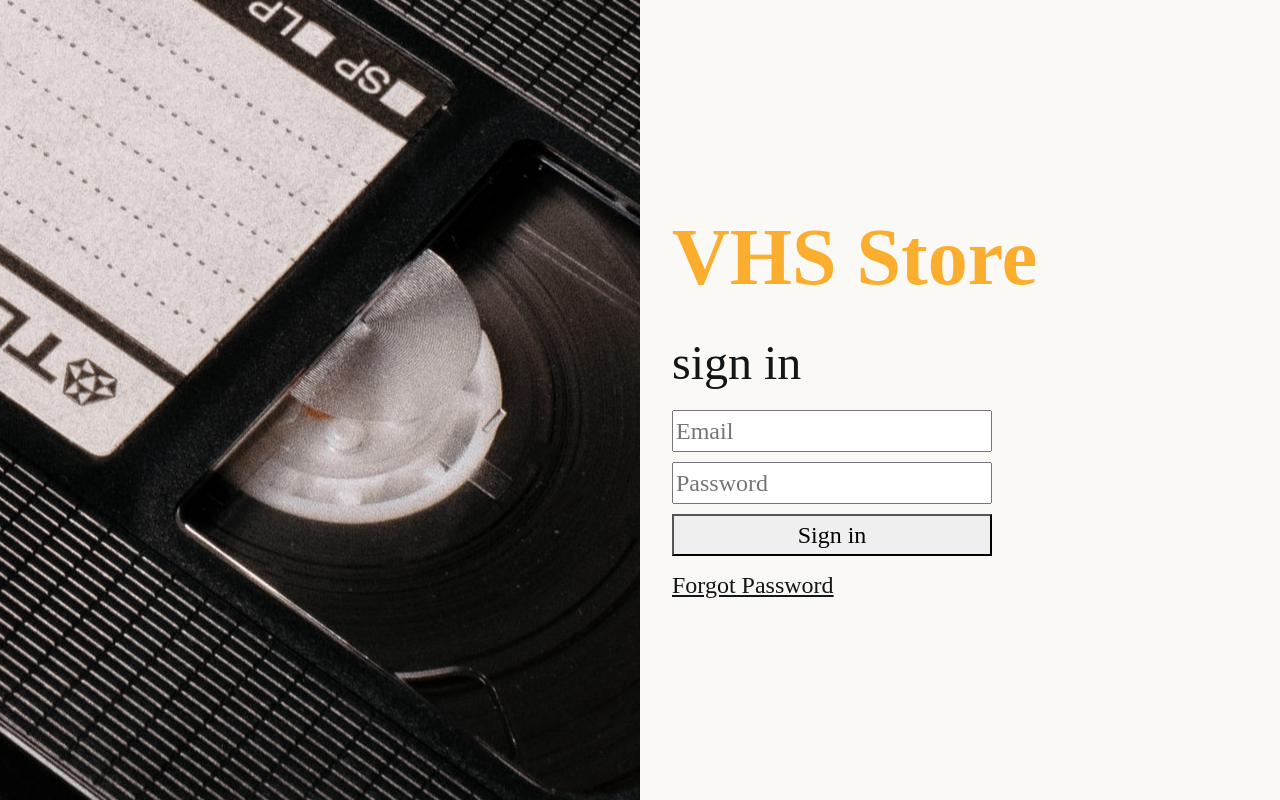
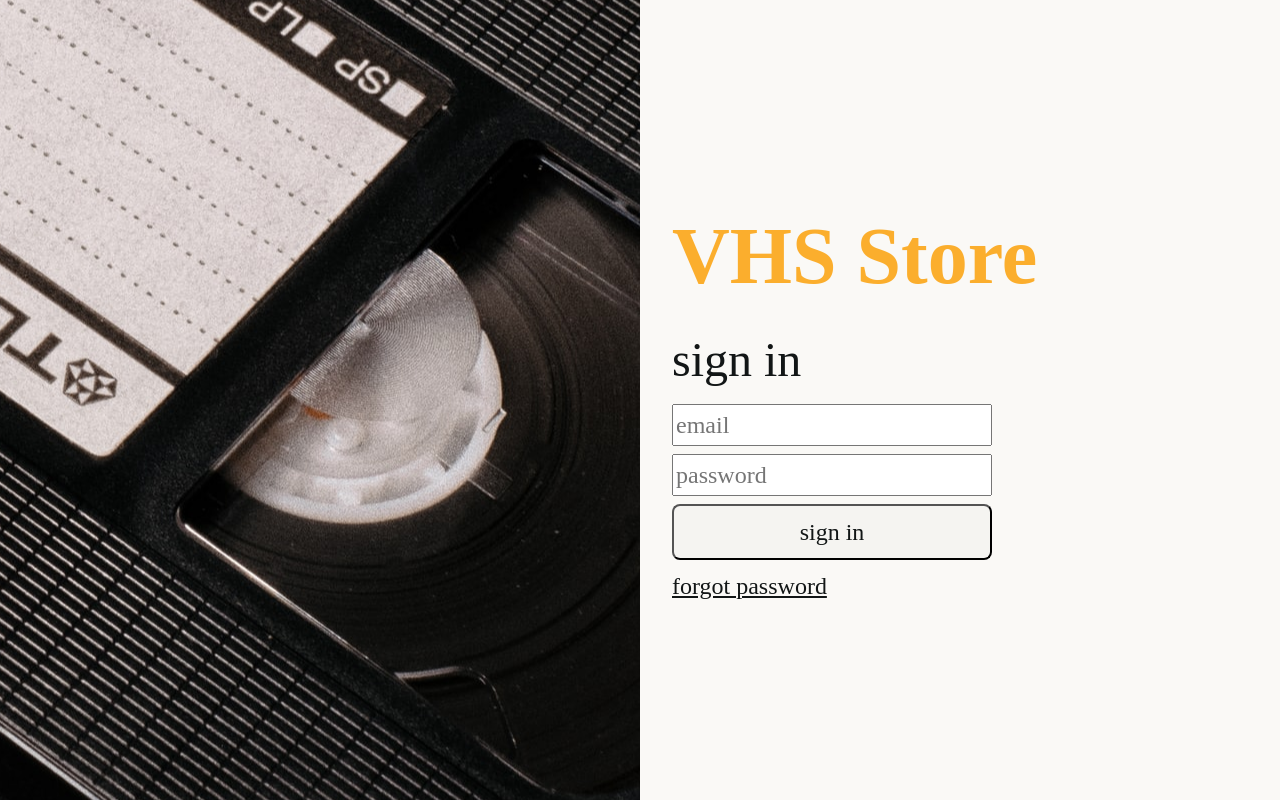
Before and after one commit to AshforthM/storefront-react, a React (Create React App) app: page / in a window 1280 px wide. Built offline with nearby package versions, Linux system fonts and the light colour scheme; no server answers; a web font is replaced by a local one.

Commit message:
complete layout for dashboardpage, updated buttons

```diff
--- a/src/components/AppBar.js
+++ b/src/components/AppBar.js
@@ -19,7 +19,15 @@ export default function AppBar() {
 }
 
 const AppBarStyles = styled.nav`
-  box-shadow: 0 0 2px 1px grey;
-  padding: 0.5rem 1rem;
-  height: 64px;
+  //background-color: yellow;
+  width: 100%;
+  position: relative;
+  box-shadow: 0 0 1px 0.5px #121616;
+  padding: 0.5rem;
+  min-height: 64px;
+  ul{
+      display: flex;
+      justify-content: space-between;
+  }
+  font-size: 22px;
 `;
--- a/src/components/Panel.js
+++ b/src/components/Panel.js
@@ -7,12 +7,17 @@ import CardList from './CardList'
 export default function Panel() {
   return (
     <PanelStyles>
-      Panel
-      <CardList />
+
+      {/* <CardList /> */}
     </PanelStyles>
   )
 };
 
 const PanelStyles = styled.div`
-  background-color: lightgray;
+  //background-color: blanchedalmond;
+  width: calc(100% - calc(289px + 4rem + 30px));
+  min-height: calc(100vh - calc(64px + 4rem));
+  margin: 2rem;
+  border-radius: 4px;
+  box-shadow: 0 0 0.1px 0.5px #121616;
 `;
--- a/src/components/SideBar.js
+++ b/src/components/SideBar.js
@@ -3,10 +3,18 @@ import styled from 'styled-components';
 
 export default function SideBar() {
   return (
-    <SideBarStyles>SideBar</SideBarStyles>
+    <SideBarStyles>
+
+    </SideBarStyles>
   )
 }
 
 const SideBarStyles = styled.div`
-  background-color: wheat;
+  //background-color: green;
+  width: 289px;
+  min-height: calc(100vh - calc(64px));
+  box-shadow: 0 1px 0px 0.5px #121616;
+  margin: 0rem 0;
+  padding: 3rem;
+  //border-radius: 4px;
 `;
--- a/src/pages/dashboard/DashBoardPage.js
+++ b/src/pages/dashboard/DashBoardPage.js
@@ -1,4 +1,5 @@
 import React from "react";
+import styled from 'styled-components';
 
 import AppBar from '../../components/AppBar'
 import SideBar from "../../components/SideBar";
@@ -6,12 +7,19 @@ import Panel from "../../components/Panel";
 
 function DashBoardPage(props) {
   return (
-    <>
+    <Dashboard>
       <AppBar />
       <SideBar />
       <Panel />
-    </>
+    </Dashboard>
   );
 }
 
 export default DashBoardPage;
+
+const Dashboard = styled.main`
+    background-color: #faf9f6;
+    display: flex;
+    flex-wrap: wrap;
+    color: #121616;
+`;
--- a/src/pages/login/LoginPage.js
+++ b/src/pages/login/LoginPage.js
@@ -8,7 +8,7 @@ import { ToastContainer } from "react-toastify";
 import "react-toastify/dist/ReactToastify.css";
 
 import Branding from "../../components/login/Branding";
-import { Button } from "../../ui/buttons";
+import { Button, ButtonSubmit } from "../../ui/buttons";
 import { toastError } from "../../ui/toasts";
 
 function LoginPage(props) {
@@ -45,24 +45,22 @@ function LoginPage(props) {
             <InputStyles>
               <input
                 type="text"
-                placeholder="Email"
-                type="email"
+                placeholder="email"
                 onChange={(e) => setEmail(e.target.value)}
               />
             </InputStyles>
             <InputStyles>
               <input
-                type="text"
-                placeholder="Password"
+                placeholder="password"
                 type="password"
                 onChange={(e) => setPassword(e.target.value)}
               />
             </InputStyles>
             <SignInStyles>
-              <Button type="submit">Sign in</Button>
+              <ButtonSubmit type="submit">sign in</ButtonSubmit>
             </SignInStyles>
             <ForgotPasswordStyles>
-              <a href="">Forgot Password</a>
+              <a href="">forgot password</a>
             </ForgotPasswordStyles>
           </form>
         </LoginStyles>
@@ -136,8 +134,12 @@ const SignInStyles = styled.div`
 
 const ForgotPasswordStyles = styled.div`
   a {
-    color: inherit;
+    color: #121616;
     text-decoration: underline;
+    transition: all 0.1s ease-in-out;
+    &:hover {
+        color: #fbae2d;
+    }
   }
 `;
 
--- a/src/ui/buttons/index.js
+++ b/src/ui/buttons/index.js
@@ -5,19 +5,12 @@ import styled from "styled-components";
 const Button = styled.button`
 
 /* background-color: ${props => props.bgcolor || "transparent"};
-
 border: none;
-
 border-radius: ${props => props.radius || "3px"};
-
 box-shadow: ${props => props.shadow || "0 0 3px 1px rgb(220, 220, 220)"};
-
 margin: ${props => props.margin || "0"};
-
 padding: ${props => props.padding || "0.5rem 2rem"};
-
 color: ${props => props.color || "grey"};
-
 font-size: ${props => props.size || "1rem"}; */
 
     &:hover{
@@ -25,6 +18,21 @@ font-size: ${props => props.size || "1rem"}; */
     }
 `;
 
+const ButtonSubmit = styled(Button)`
+    text-decoration: none;
+    padding: 0.5rem 1.5rem;
+    background-color: #f5f4f1;
+    border-radius: 8px;
+    box-shadow: 1px 1px rgba(#121616, 0.5);
+    color: #121616;
+    font-weight: 400;
+    transition: all 0.2s ease-in-out;
+    &:hover {
+        box-shadow: 1px 1px #121616;
+        background-color: #fbae2d;
+    }
+`;
 
 
-export { Button };
+
+export { Button, ButtonSubmit };
```
